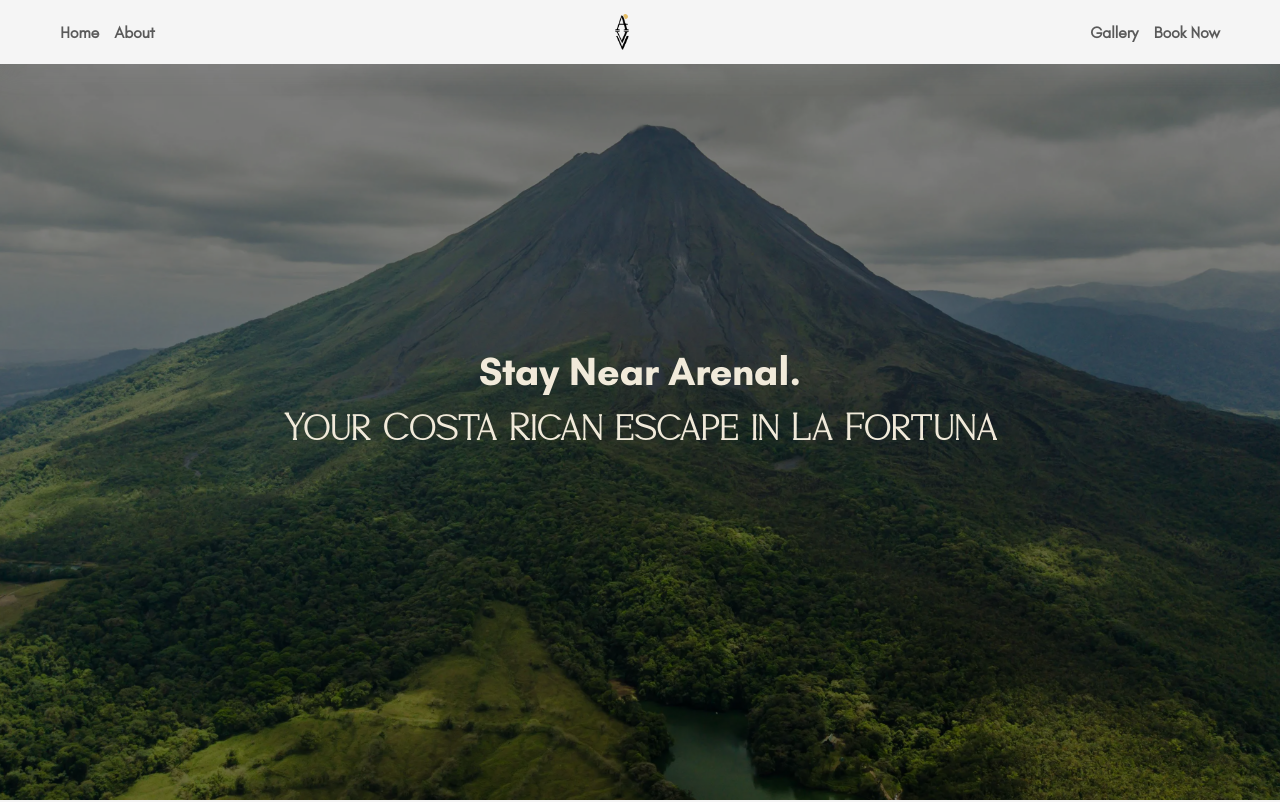
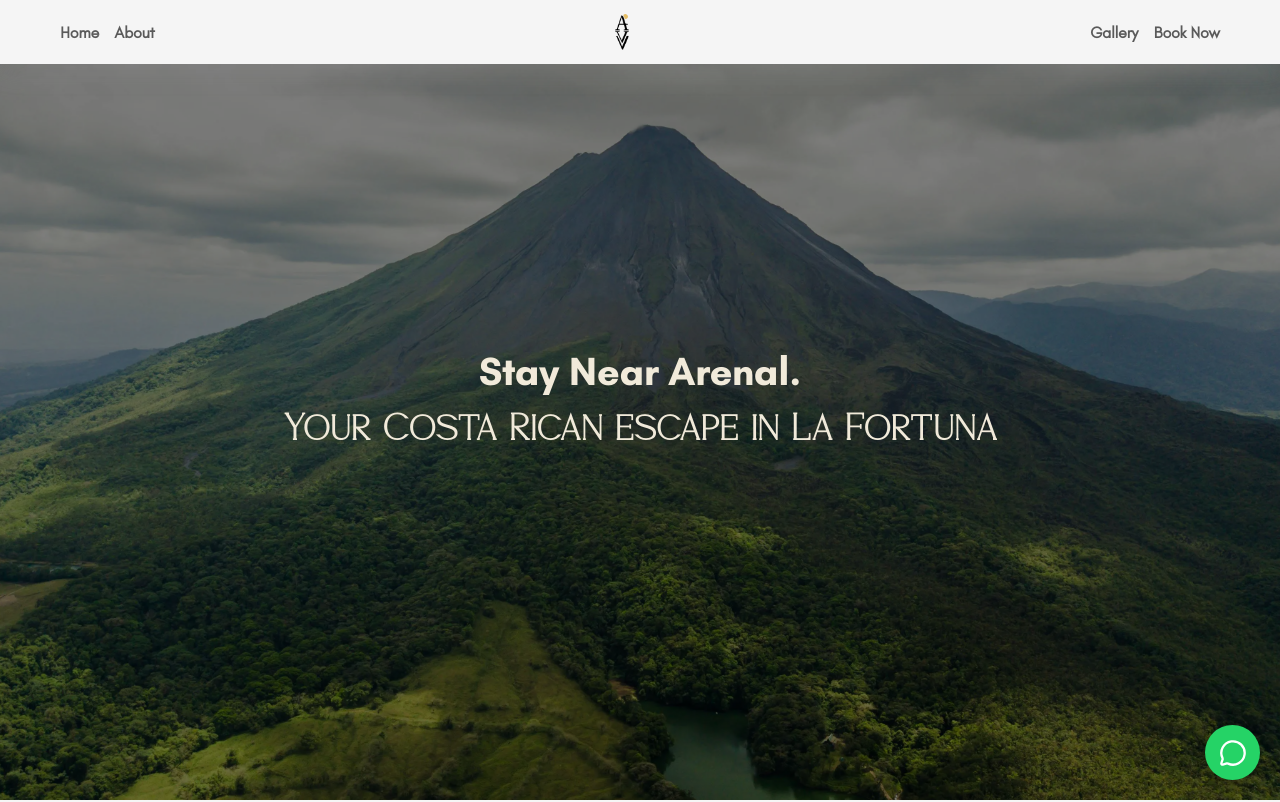
Before and after one commit to lunalabscr/echo-frontend, a React (Vite) app: page / in a window 1280 px wide. Shown: the top 802 px of the page. Built offline with nearby package versions, Linux system fonts and the light colour scheme.

Commit message:
added wa fab

```diff
--- /dev/null
+++ b/src/components/WhatsAppFab/index.module.scss
@@ -0,0 +1,21 @@
+/* WhatsAppButton.module.scss */
+.whatsapp-button {
+  position: fixed;
+  bottom: 20px; /* distance from bottom */
+  right: 20px; /* distance from right */
+  background-color: #25d366;
+  color: white;
+  border-radius: 50%;
+  width: 55px;
+  height: 55px;
+  display: flex;
+  align-items: center;
+  justify-content: center;
+  box-shadow: 0px 4px 8px rgba(0, 0, 0, 0.3);
+  z-index: 1000;
+  transition: transform 0.2s ease;
+
+  &:hover {
+    transform: scale(1.1);
+  }
+}
--- /dev/null
+++ b/src/components/WhatsAppFab/index.tsx
@@ -0,0 +1,24 @@
+import { MessageCircleIcon } from "lucide-react";
+import styles from "./index.module.scss";
+import { useTranslation } from "react-i18next";
+
+export const WhatsappFab = () => {
+  const { t } = useTranslation("translation", {
+    keyPrefix: "info",
+  });
+
+  const handleClick = `https://wa.me/${
+    import.meta.env.VITE_WHATSAPP_PHONE
+  }?text=${encodeURIComponent(t("wa-text"))}`;
+
+  return (
+    <a
+      href={handleClick}
+      target="_blank"
+      rel="noopener noreferrer"
+      className={styles["whatsapp-button"]}
+    >
+      <MessageCircleIcon size={28} />
+    </a>
+  );
+};
--- a/src/pages/Layout.tsx
+++ b/src/pages/Layout.tsx
@@ -7,6 +7,7 @@ import { Outlet, useParams } from "react-router-dom";
 import "@styles/globals.scss";
 import { useTranslation } from "react-i18next";
 import { useEffect } from "react";
+import { WhatsappFab } from "@/components/WhatsAppFab";
 
 export const Layout = () => {
   const { lang } = useParams();
@@ -17,11 +18,13 @@ export const Layout = () => {
   useEffect(() => {
     const currentLang = lang || defaultLang;
 
-    if (supportedLangs.includes(currentLang as typeof supportedLangs[number])) {
+    if (
+      supportedLangs.includes(currentLang as (typeof supportedLangs)[number])
+    ) {
       i18n.changeLanguage(currentLang);
     } else if (lang) {
       // Redirect to default language if unsupported language is provided
-      window.location.replace('/');
+      window.location.replace("/");
     }
   }, [lang, i18n]);
 
@@ -33,6 +36,7 @@ export const Layout = () => {
       </a>
       <Header />
       <main id="main-content" role="main">
+        <WhatsappFab />
         <Outlet />
       </main>
       <Footer />
```
